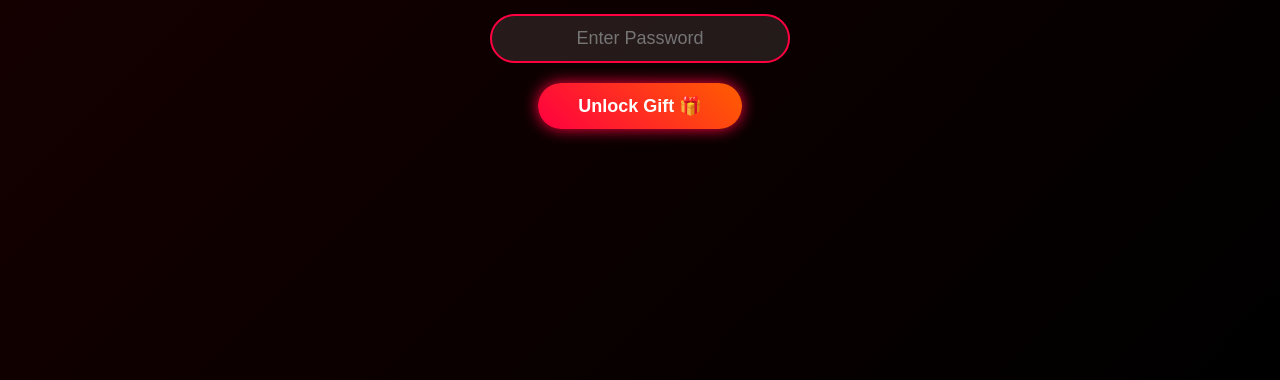
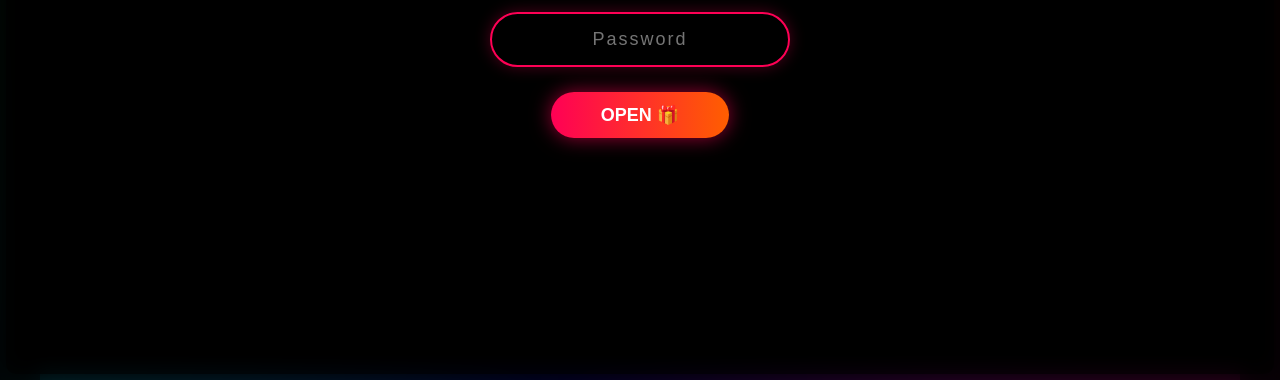
Before and after one commit to pagoljio123-bit/my-special-video, a plain HTML site: page index.html in a window 1280 px wide. Shown: the part 420-800 px from the top of the page. Drawn offline with Linux system fonts and the light colour scheme.

Commit message:
Refactor HTML and CSS for improved layout and effects

```diff
--- a/index.html
+++ b/index.html
@@ -7,88 +7,164 @@
     <link href="https://fonts.googleapis.com/css2?family=Dancing+Script:wght@700&family=Poppins:wght@400;600&display=swap" rel="stylesheet">
     <style>
         * { margin: 0; padding: 0; box-sizing: border-box; }
-        body, html { height: 100%; width: 100%; background-color: #000; overflow: hidden; font-family: 'Poppins', sans-serif; }
+        body, html {
+            height: 100%; width: 100%;
+            background-color: #000;
+            overflow: hidden;
+            font-family: 'Poppins', sans-serif;
+            display: flex;
+            justify-content: center;
+            align-items: center;
+        }
 
-        /* --- লক স্ক্রিন ডিজাইন --- */
+        /* --- 1. অ্যাডভান্সড RGB অ্যানিমেশন লেয়ার --- */
+        .rgb-container {
+            position: relative;
+            width: 100%;
+            height: 100%;
+            display: flex;
+            justify-content: center;
+            align-items: center;
+            overflow: hidden;
+            background: #000;
+        }
+
+        /* এই সেই জাদুকরী গ্লোয়িং বর্ডার */
+        .rgb-container::before {
+            content: '';
+            position: absolute;
+            width: 150%; /* স্ক্রিনের চেয়ে বড় যাতে কোণাগুলো কভার হয় */
+            height: 150%;
+            background: conic-gradient(
+                #ff0000, #ff00ff, #0000ff, #00ffff,
+                #00ff00, #ffff00, #ff7000, #ff0000
+            );
+            animation: rotate 4s linear infinite;
+            z-index: 1;
+        }
+
+        /* গ্লোয়িং ইফেক্ট আরো স্মুথ করার জন্য দ্বিতীয় লেয়ার */
+        .rgb-container::after {
+            content: '';
+            position: absolute;
+            width: 150%;
+            height: 150%;
+            background: conic-gradient(
+                #ff0000, #ff00ff, #0000ff, #00ffff,
+                #00ff00, #ffff00, #ff7000, #ff0000
+            );
+            animation: rotate 4s linear infinite;
+            z-index: 1;
+            filter: blur(60px); /* ব্লার ইফেক্ট যা আলো ছড়াবে */
+            opacity: 0.8;
+        }
+
+        /* কালো মাস্ক যাতে ভিডিওর মাঝখানটা পরিষ্কার থাকে */
+        .video-mask {
+            position: absolute;
+            inset: 6px; /* বর্ডারের থিকনেস (Thickness) */
+            background: #000;
+            z-index: 2;
+            border-radius: 10px; /* কোণাগুলো একটু গোল হবে */
+            overflow: hidden;
+        }
+
+        /* রোটেশন অ্যানিমেশন */
+        @keyframes rotate {
+            0% { transform: rotate(0deg); }
+            100% { transform: rotate(360deg); }
+        }
+
+        /* --- 2. ভিডিও প্লেয়ার --- */
+        iframe {
+            width: 100%;
+            height: 100%;
+            position: absolute;
+            top: 0; left: 0;
+            z-index: 3;
+            border: none;
+            /* ভিডিওকে একটু জুম করা যাতে কালো বর্ডার না থাকে */
+            transform: scale(1.05);
+            pointer-events: none;
+        }
+
+        /* --- 3. লক স্ক্রিন --- */
         #security-screen {
             position: absolute; top: 0; left: 0; width: 100%; height: 100%;
-            background: linear-gradient(135deg, #1a0000, #000000);
+            background: rgba(0, 0, 0, 0.85);
+            backdrop-filter: blur(10px);
             display: flex; flex-direction: column; justify-content: center; align-items: center;
-            z-index: 100; transition: transform 0.8s ease-in-out;
+            z-index: 100; transition: transform 0.8s cubic-bezier(0.77, 0, 0.175, 1);
         }
-        .rose-icon { font-size: 80px; margin-bottom: 20px; animation: float 3s infinite ease-in-out; }
-        h1 { color: #ff0040; font-family: 'Dancing Script', cursive; font-size: 2.5rem; margin-bottom: 30px; text-shadow: 0 0 10px red; }
+
+        .rose-icon { font-size: 80px; margin-bottom: 20px; animation: heartbeat 1.5s infinite; }
+        h1 {
+            color: #ff0055;
+            font-family: 'Dancing Script', cursive;
+            font-size: 2.8rem;
+            margin-bottom: 30px;
+            text-shadow: 0 0 20px #ff0055;
+        }
 
         .pass-input {
-            padding: 12px 20px; border-radius: 30px; border: 2px solid #ff0040;
-            background: rgba(255,255,255,0.1); color: white; font-size: 18px; text-align: center;
-            outline: none; width: 80%; max-width: 300px; margin-bottom: 20px;
+            padding: 15px 25px; border-radius: 50px;
+            border: 2px solid #ff0055;
+            background: rgba(0,0,0,0.5); color: #fff;
+            font-size: 18px; text-align: center; letter-spacing: 2px;
+            outline: none; width: 80%; max-width: 300px; margin-bottom: 25px;
+            box-shadow: 0 0 15px rgba(255, 0, 85, 0.3);
         }
+        .pass-input:focus { box-shadow: 0 0 25px #ff0055; }
+
         .unlock-btn {
-            padding: 12px 40px; border-radius: 30px; border: none;
-            background: linear-gradient(45deg, #ff0040, #ff5e00); color: white;
-            font-size: 18px; font-weight: bold; cursor: pointer;
-            box-shadow: 0 0 15px #ff0040;
+            padding: 12px 50px; border-radius: 50px; border: none;
+            background: linear-gradient(90deg, #ff0055, #ff5e00);
+            color: white; font-size: 18px; font-weight: bold; cursor: pointer;
+            box-shadow: 0 0 20px rgba(255, 0, 85, 0.6);
+            transition: transform 0.2s;
         }
-        .error-msg { color: #ff4d4d; margin-top: 15px; min-height: 20px; }
+        .unlock-btn:active { transform: scale(0.95); }
+        .error-msg { color: #ff4444; margin-top: 15px; min-height: 20px; font-weight: 600;}
 
-        /* --- ইউটিউব ভিডিও কন্টেইনার --- */
-        #video-container {
-            position: absolute; top: 0; left: 0; width: 100%; height: 100%;
-            display: flex; align-items: center; justify-content: center;
-            opacity: 0; pointer-events: none; transition: opacity 1s;
-            z-index: 50;
+        @keyframes heartbeat {
+            0% { transform: scale(1); }
+            50% { transform: scale(1.1); }
+            100% { transform: scale(1); }
         }
+        .shake { animation: shake 0.4s; border-color: red; }
+        @keyframes shake { 0% {transform: translateX(0);} 25% {transform: translateX(-10px);} 75% {transform: translateX(10px);} }
 
-        /* ভিডিও ফুল স্ক্রিন করার জন্য (Shorts এর জন্য সাইজ এডজাস্ট করা হয়েছে) */
-        iframe {
-            /* Shorts এর জন্য লম্বালম্বি সাইজ */
-            width: 100vh;
-            height: 100vw;
-            /* মোবাইল স্ক্রিনে ফিট করার জন্য রোটেট করা হতে পারে বা স্কেল করা হতে পারে */
-            transform: scale(1.3);
-            pointer-events: none; /* ইউজার যাতে ভিডিওর কন্ট্রোল না দেখতে পায় */
-            border: none;
-        }
-
-        /* মোবাইলের জন্য মিডিয়া কোয়েরি */
-        @media (orientation: portrait) {
-            iframe {
-                width: 100%;
-                height: 100%;
-                transform: scale(1.2); /* সামান্য জুম যাতে কালো বর্ডার না থাকে */
-            }
-        }
-
-        @keyframes float { 0%, 100% {transform: translateY(0);} 50% {transform: translateY(-15px);} }
-        .shake { animation: shake 0.4s; border-color: red; }
-        @keyframes shake { 0%, 100% {transform: translateX(0);} 25% {transform: translateX(-10px);} 75% {transform: translateX(10px);} }
     </style>
 </head>
 <body>
 
-    <!-- ১. পাসওয়ার্ড স্ক্রিন -->
+    <!-- RGB কন্টেইনার -->
+    <div class="rgb-container">
+
+        <!-- ভিডিও রাখার জায়গা -->
+        <div class="video-mask">
+            <div id="player"></div>
+        </div>
+
+    </div>
+
+    <!-- লক স্ক্রিন (সামনে থাকবে) -->
     <div id="security-screen">
         <div class="rose-icon">🌹</div>
         <h1>Happy Rose Day</h1>
-        <input type="password" id="password" class="pass-input" placeholder="Enter Password" maxlength="10">
-        <button class="unlock-btn" onclick="checkPass()">Unlock Gift 🎁</button>
+        <input type="password" id="password" class="pass-input" placeholder="Password" maxlength="10">
+        <button class="unlock-btn" onclick="checkPass()">OPEN 🎁</button>
         <div class="error-msg" id="error-text"></div>
-    </div>
-
-    <!-- ২. ইউটিউব ভিডিও প্লেয়ার -->
-    <div id="video-container">
-        <div id="player"></div>
     </div>
 
     <script>
         // ==========================================
-        // সেটিংস
+        // সেটিংস (শুধু এই অংশ পরিবর্তন করবেন)
         // ==========================================
-        var youtubeVideoID = "XQFBMRZ0kVg"; // আপনার ভিডিও আইডি বসিয়ে দিয়েছি
-        var secretPass = "1234"; // 🔴 আপনার পাসওয়ার্ড এখানে পরিবর্তন করুন
+        var youtubeVideoID = "XQFBMRZ0kVg"; // আপনার Shorts ভিডিওর আইডি
+        var secretPass = "1234"; // পাসওয়ার্ড
 
-        // ইউটিউব API লোড করা
+        // ইউটিউব API
         var tag = document.createElement('script');
         tag.src = "https://www.youtube.com/iframe_api";
         var firstScriptTag = document.getElementsByTagName('script')[0];
@@ -99,48 +175,37 @@
             player = new YT.Player('player', {
                 videoId: youtubeVideoID,
                 playerVars: {
-                    'autoplay': 0,
-                    'controls': 0,
-                    'showinfo': 0,
-                    'rel': 0,
-                    'loop': 1,
-                    'playlist': youtubeVideoID,
-                    'playsinline': 1,
-                    'modestbranding': 1
+                    'autoplay': 0, 'controls': 0, 'showinfo': 0,
+                    'rel': 0, 'loop': 1, 'playlist': youtubeVideoID,
+                    'playsinline': 1, 'modestbranding': 1, 'iv_load_policy': 3
                 },
-                events: {
-                    'onReady': onPlayerReady
-                }
+                events: { 'onReady': onPlayerReady }
             });
         }
 
         function onPlayerReady(event) {
-            // ভিডিও রেডি
+            // ভিডিও লোড হয়েছে
         }
 
         function checkPass() {
             var input = document.getElementById('password');
             var error = document.getElementById('error-text');
             var lockScreen = document.getElementById('security-screen');
-            var videoScreen = document.getElementById('video-container');
 
             if(input.value === secretPass) {
                 input.blur();
 
-                // ১. লক স্ক্রিন সরাবে
+                // ১. লক স্ক্রিন সরে যাবে
                 lockScreen.style.transform = "translateY(-100%)";
 
-                // ২. ভিডিও স্ক্রিন দেখাবে
-                videoScreen.style.opacity = "1";
-
-                // ৩. ভিডিও চালু করবে এবং সাউন্ড অন করবে
+                // ২. সাউন্ড অন করে ভিডিও প্লে হবে
                 if(player && player.playVideo) {
                     player.unMute();
                     player.setVolume(100);
                     player.playVideo();
                 }
             } else {
-                error.innerText = "ভুল পাসওয়ার্ড! 💔";
+                error.innerText = "Wrong Password! 💔";
                 input.classList.add('shake');
                 input.value = "";
                 setTimeout(() => input.classList.remove('shake'), 400);
```
